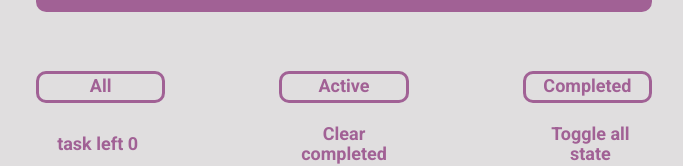
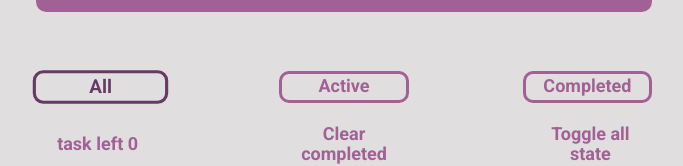
Before and after one commit to D4Cheapp/TodoList-React, a React app: page /#/ in a window 1280 px wide. Shown: the part 387-553 px from the top of the page, without its empty margins (296-979 px from the left). Built offline with nearby package versions, Linux system fonts and the light colour scheme.

Commit message:
Add active style to filter buttons
Добавлены стили для активных кнопок фильтрации

```diff
--- a/src/components/FooterButton/FooterButton.module.scss
+++ b/src/components/FooterButton/FooterButton.module.scss
@@ -45,7 +45,8 @@ div.firstRow{
     }
   }
 
-  a.firstRowButton.active{
+  a.active{
+    scale: 1.05;
     border: 3px $cosmic solid;
     color: $cosmic;
   }
--- a/src/components/FooterButton/FooterButtons.js
+++ b/src/components/FooterButton/FooterButtons.js
@@ -3,6 +3,7 @@ import {NavLink} from "react-router-dom";
 import {useDispatch, useSelector} from "react-redux";
 import style from './FooterButton.module.scss';
 import {clearCompletedAction, toggleStateAction} from "../../redux/actions";
+import clsx from "clsx";
 
 //Компонент кнопок под формой
 function FooterButtons() {
@@ -29,15 +30,15 @@ function FooterButtons() {
 
             {/*Переключение фильтрации задач*/}
             <div className={style.firstRow}>
-                <NavLink to='/' className={style.firstRowButton}>
+                <NavLink to='/' className={({isActive}) => clsx(style.firstRowButton, {[style.active] : isActive})}>
                     All
                 </NavLink>
 
-                <NavLink to='/active' className={style.firstRowButton}>
+                <NavLink to='/active' className={({isActive}) => clsx(style.firstRowButton, {[style.active] : isActive})}>
                     Active
                 </NavLink>
 
-                <NavLink to='/completed' className={style.firstRowButton}>
+                <NavLink to='/completed' className={({isActive}) => clsx(style.firstRowButton, {[style.active] : isActive})}>
                     Completed
                 </NavLink>
             </div>
```
